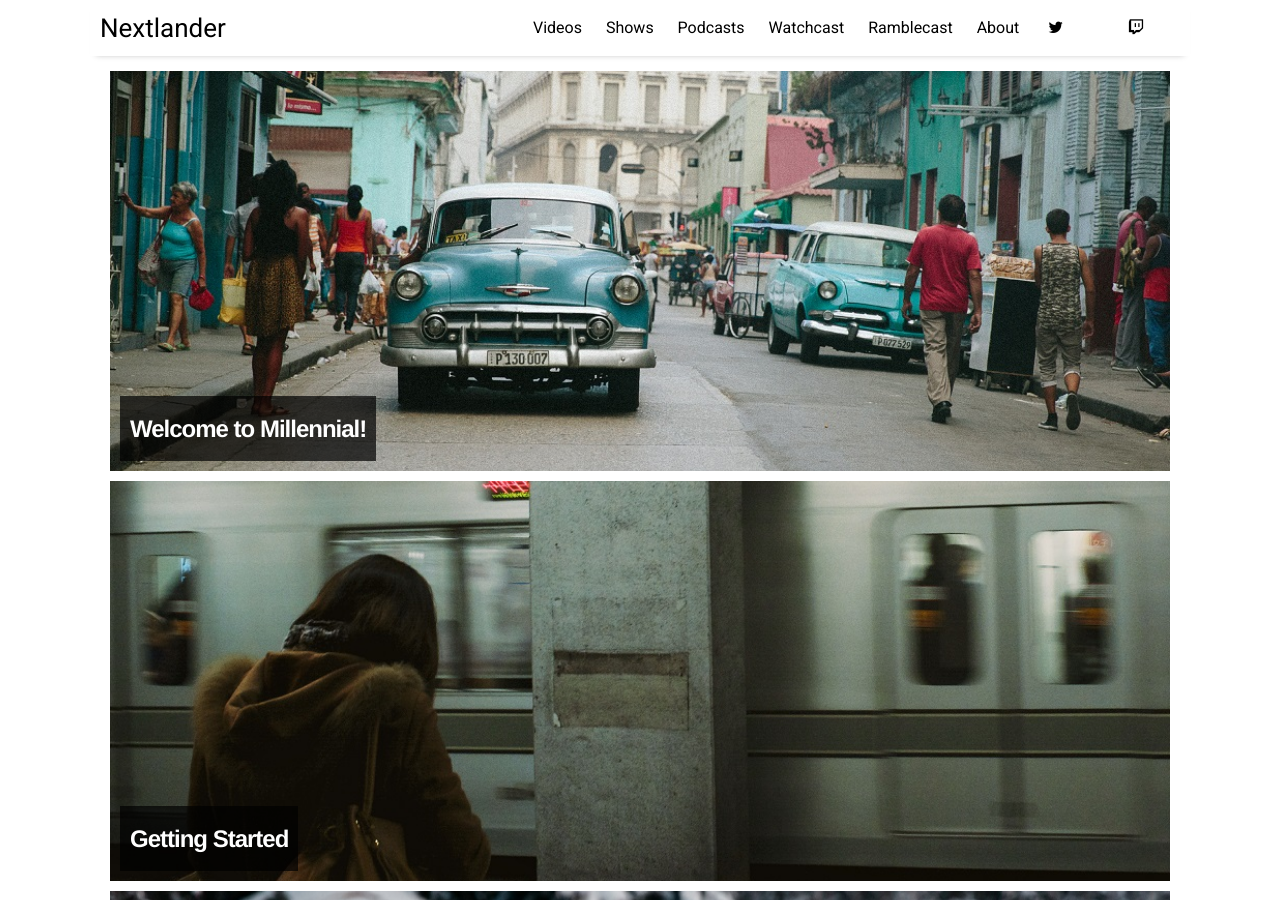
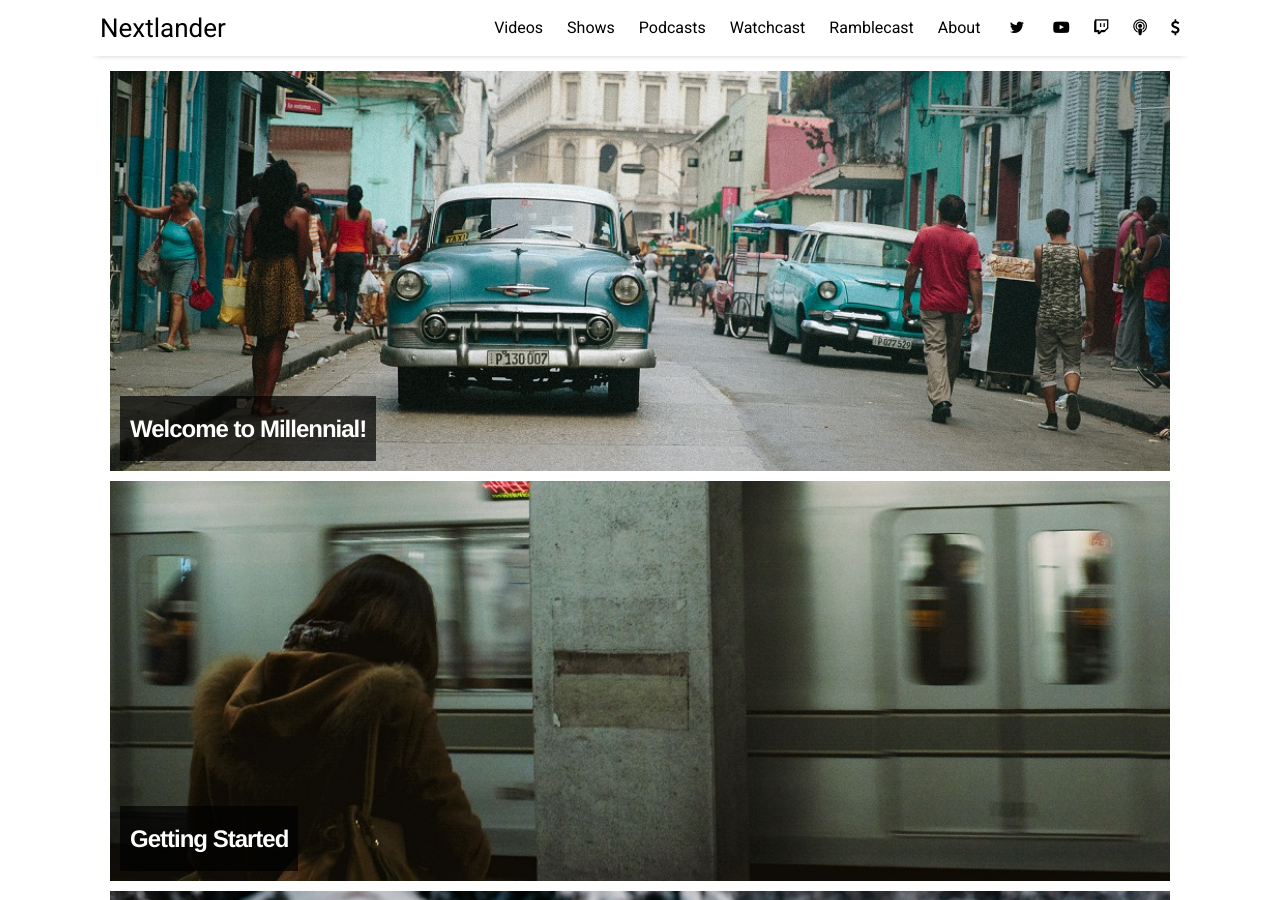
Before and after one commit to GodCheat/godcheat.github.io, a Jekyll site: the page built from index.html, in a window 1280 px wide and 900 px high. Built offline with Jekyll 4.4.1, drawn with Linux system fonts in a browser that asks for light colours; nearby versions of some CDN libraries; the list of posts is cut into pages by our own code.

Commit message:
social icons fix

```diff
--- a/_data/settings.yml
+++ b/_data/settings.yml
@@ -4,7 +4,7 @@ disqus:
   disqus_shortname: 'millennial-3'
 
 # If you are not using Google Analytics, please change 'google-ID' to an empty string
-google-ID: 'UA-112060364-2'
+google-ID: ''
 
 menu:
 - {name: 'Videos', url: 'facts'}
@@ -15,11 +15,13 @@ menu:
 - {name: 'About', url: 'about'}
 
 # Available social icons are powered by Font Awesome, so you can use any icon that they offer
+# more here: https://aksakalli.github.io/jekyll-doc-theme/docs/font-awesome/
 social:
-- {icon: 'twitter', link: 'https://twitter.com/nextlander', alt: ''}
-- {icon: 'youtube', link: 'https://youtube.com/channel/UCO0gHyqLNeIrCAjwlO2BmiA', alt: '-brand'}
-- {icon: 'twitch', link: 'https://twitch.tv/nextlander', alt: ''}
-- {icon: 'podcast', link: 'https://podcasts.apple.com/us/podcast/the-nextlander-podcast/id1570737028', alt: '-solid'}
+- {icon: 'twitter', link: 'https://twitter.com/nextlander'}
+- {icon: 'youtube-play', link: 'https://youtube.com/channel/UCO0gHyqLNeIrCAjwlO2BmiA'}
+- {icon: 'twitch', link: 'https://twitch.tv/nextlander'}
+- {icon: 'podcast', link: 'https://podcasts.apple.com/us/podcast/the-nextlander-podcast/id1570737028'}
+- {icon: 'usd', link: 'https://www.patreon.com/nextlander'}
 #- {icon: 'envelope', link: 'podcast@nextlander.com'}
 #- {icon: 'rss-square', link: 'feed.xml'}
 # - {icon: 'rss-square', link: 'rss-feed.xml'}
```
